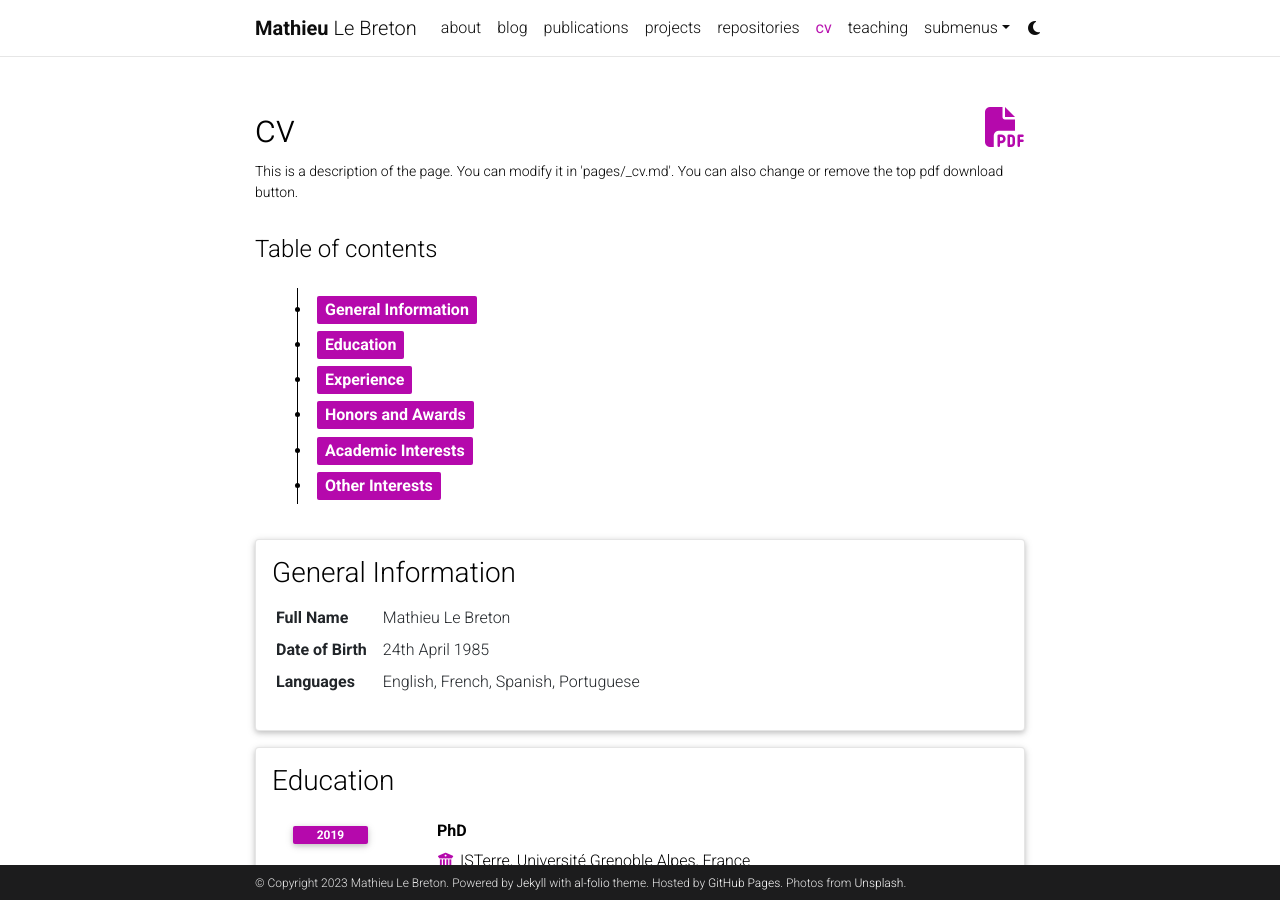
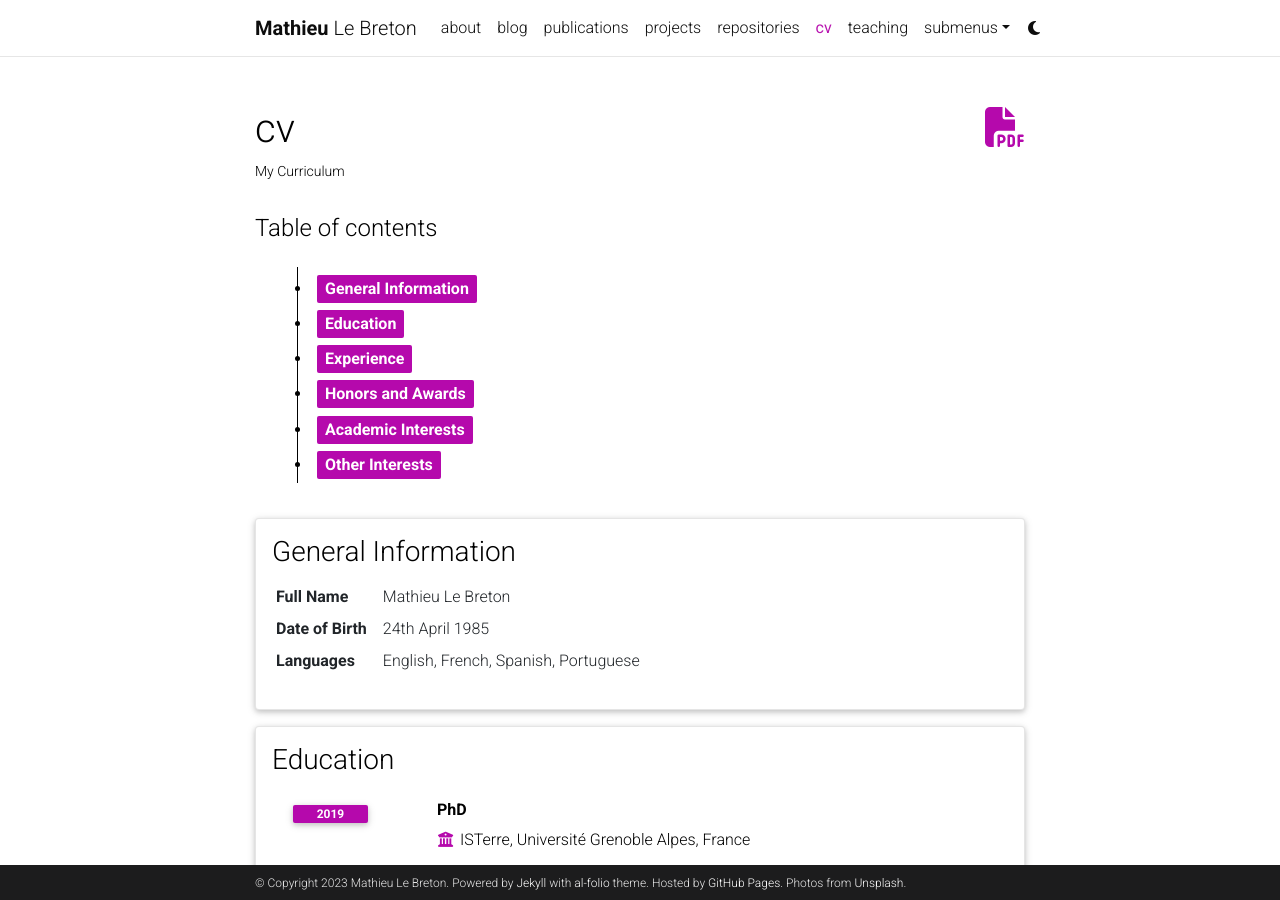
Before and after one commit to mathieu-lebreton/mathieu-lebreton.github.io, a Jekyll site: the page built from _pages/cv.md, in a window 1280 px wide and 900 px high. Built offline with Jekyll 4.4.1, drawn with Linux system fonts in a browser that asks for light colours; comment, search, counter and statistics services are not loaded; a style sheet for code colours, icons or effects is not loaded.

Commit message:
Update cv.md

```diff
--- a/_pages/cv.md
+++ b/_pages/cv.md
@@ -4,6 +4,6 @@ permalink: /cv/
 title: cv
 nav: true
 nav_order: 4
-cv_pdf: example_pdf.pdf
-description: This is a description of the page. You can modify it in 'pages/_cv.md'. You can also change or remove the top pdf download button.
+cv_pdf: CV_LeBreton.pdf
+description: My Curriculum
 ---
```
